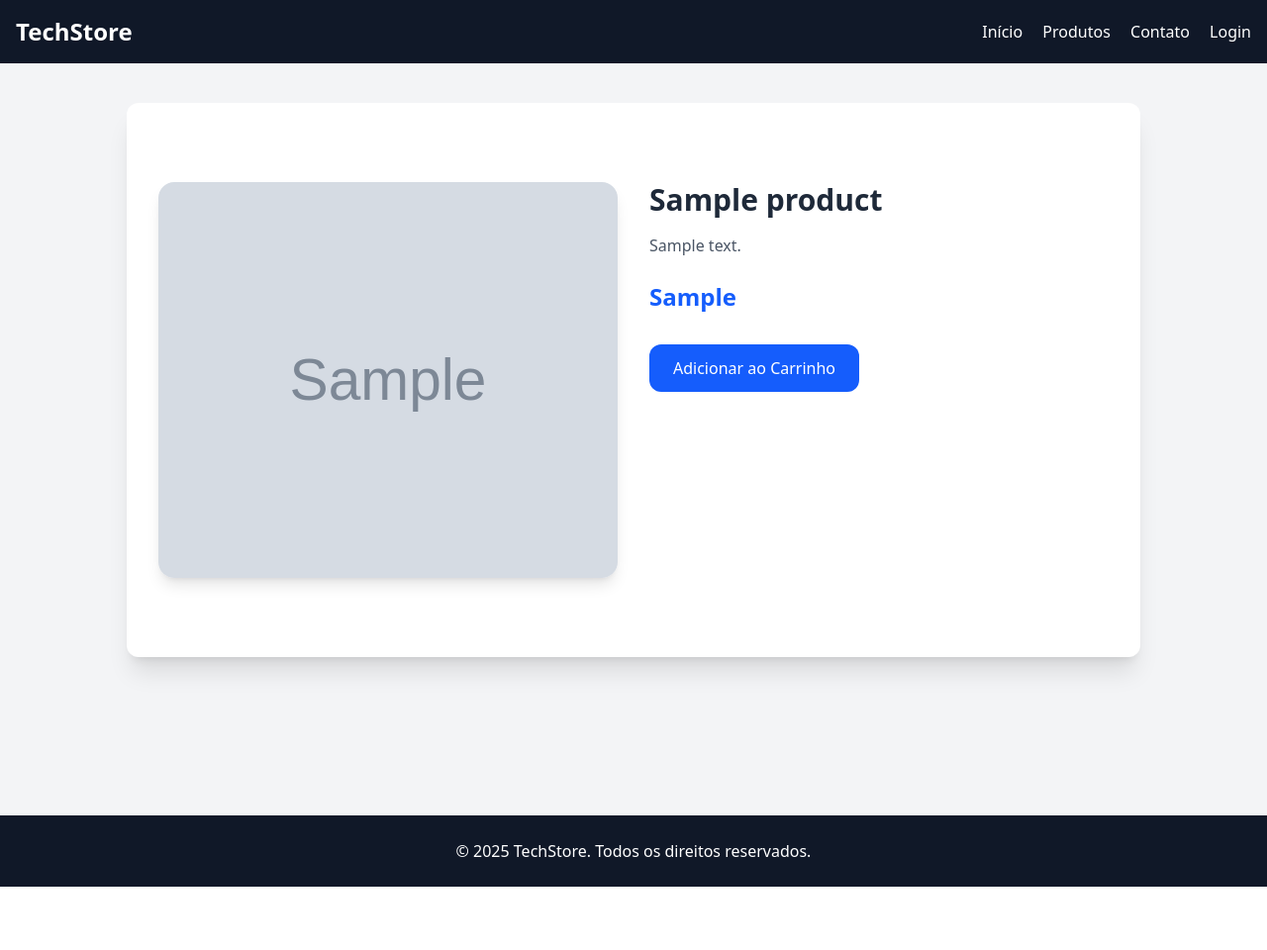
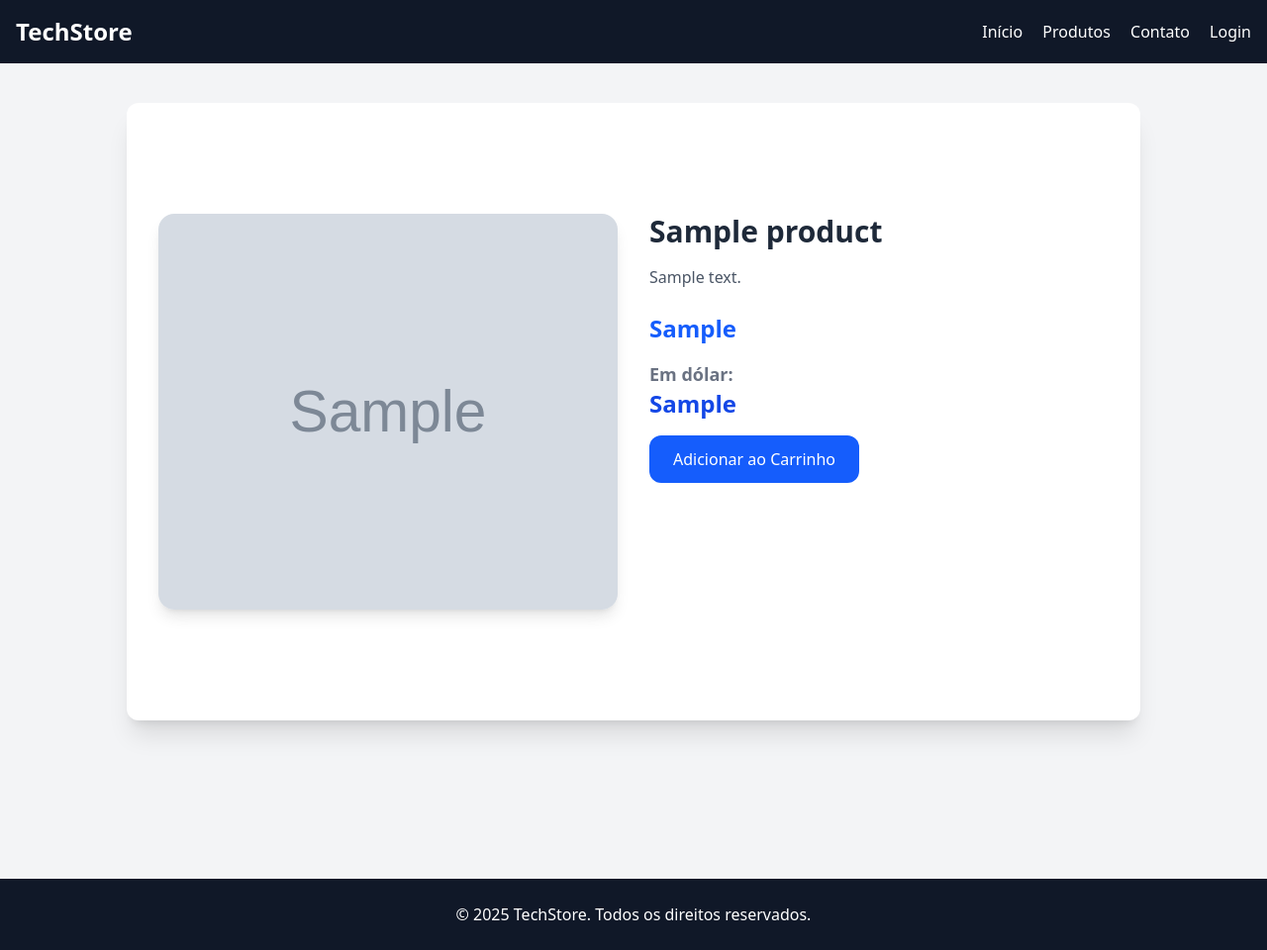
Before and after one commit to Lucas-art-pc/TechStore, a PHP site: template Views/SiteViewers/product.php in a window 1280 px wide. Shown: the whole page at 99% size. Before the commit the page ends 896 px from the top, so only its background shows below. Run offline with PHP 8.4, Linux system fonts and the light colour scheme; the template is opened without the code that fills it: most values are stand-ins (such as "Sample title", 1, 10 or a date in 2020); grey boxes marked "Sample" are stand-in pictures; a stand-in replaces the project's code that opens the database connection.

Commit message:
Update Edit Products

```diff
--- a/Config/Routes.php
+++ b/Config/Routes.php
@@ -19,5 +19,6 @@ return [
     'GET|/delete-product' => ControllerDeleteProd::class,
     'GET|/erro-add' => ControllerErroCad::class,
     'POST|/gera-pdf' => ControllerPDF::class,
-    'GET|/edit-product' => ControllerEditProd::class
+    'GET|/edit-product' => ControllerEditProd::class,
+    'POST|/edit-product' => ControllerEditProd::class
 ];
--- a/Views/SiteViewers/product.php
+++ b/Views/SiteViewers/product.php
@@ -4,7 +4,7 @@ require_once "start-html.php";
 
   <!-- DETALHES DO PRODUTO -->
   <main class="max-w-5xl mx-auto p-8 mt-10 bg-white shadow-xl rounded-xl my-40">
-    <div class="grid md:grid-cols-2 gap-8 items-start my-12">
+    <div class="grid md:grid-cols-2 gap-8 items-start my-20">
 
       <!-- Imagem -->
       <img src="<?= $product->getImagemFormatada() ?>" alt="Imagem do Produto" class="w-full max-w-xl h-[400px]  rounded-2xl shadow-lg mx-auto">
@@ -15,7 +15,8 @@ require_once "start-html.php";
           <?= $product->getDescricao() ?>
         </p>
         <span class="text-2xl font-bold text-blue-600 mb-4 block"><?= $product->getPrecoFormatado() ?></span>
-
+        <span class="text-lg font-bold text-gray-500 block">Em dólar:</span>
+        <span class="text-2xl font-bold text-blue-700 block"><?= $product->getPrecoDolar() ?></span>
         <button class="mt-4 bg-blue-600 text-white px-6 py-3 rounded-xl hover:bg-blue-700 transition">
           Adicionar ao Carrinho
         </button>
--- a/public/styles/output.css
+++ b/public/styles/output.css
@@ -19,6 +19,7 @@
     --color-gray-100: oklch(96.7% 0.003 264.542);
     --color-gray-200: oklch(92.8% 0.006 264.531);
     --color-gray-300: oklch(87.2% 0.01 258.338);
+    --color-gray-500: oklch(55.1% 0.027 264.364);
     --color-gray-600: oklch(44.6% 0.03 256.802);
     --color-gray-700: oklch(37.3% 0.034 259.733);
     --color-gray-800: oklch(27.8% 0.033 256.848);
@@ -249,14 +250,14 @@
   .my-12 {
     margin-block: calc(var(--spacing) * 12);
   }
+  .my-20 {
+    margin-block: calc(var(--spacing) * 20);
+  }
   .my-40 {
     margin-block: calc(var(--spacing) * 40);
   }
   .mt-1 {
     margin-top: calc(var(--spacing) * 1);
-  }
-  .mt-2 {
-    margin-top: calc(var(--spacing) * 2);
   }
   .mt-4 {
     margin-top: calc(var(--spacing) * 4);
@@ -419,6 +420,9 @@
   }
   .items-center {
     align-items: center;
+  }
+  .items-center-safe {
+    align-items: safe center;
   }
   .items-start {
     align-items: flex-start;
@@ -615,8 +619,11 @@
   .text-blue-600 {
     color: var(--color-blue-600);
   }
-  .text-blue-800 {
-    color: var(--color-blue-800);
+  .text-blue-700 {
+    color: var(--color-blue-700);
+  }
+  .text-gray-500 {
+    color: var(--color-gray-500);
   }
   .text-gray-600 {
     color: var(--color-gray-600);
```
Also changed, not shown: Views/AdminViewers/ProductView/edit-product-admin.php (+17 -2 lines), src/Controller/AdminController/ProductController/ControllerEditProd.php (+16 -11 lines), src/Model/Products.php (+9 -0 lines), src/Repository/LoginAdminRepository.php (added, +10 -0 lines), src/Controller/AdminController/AuthController/ControllerLogin.php (added).
